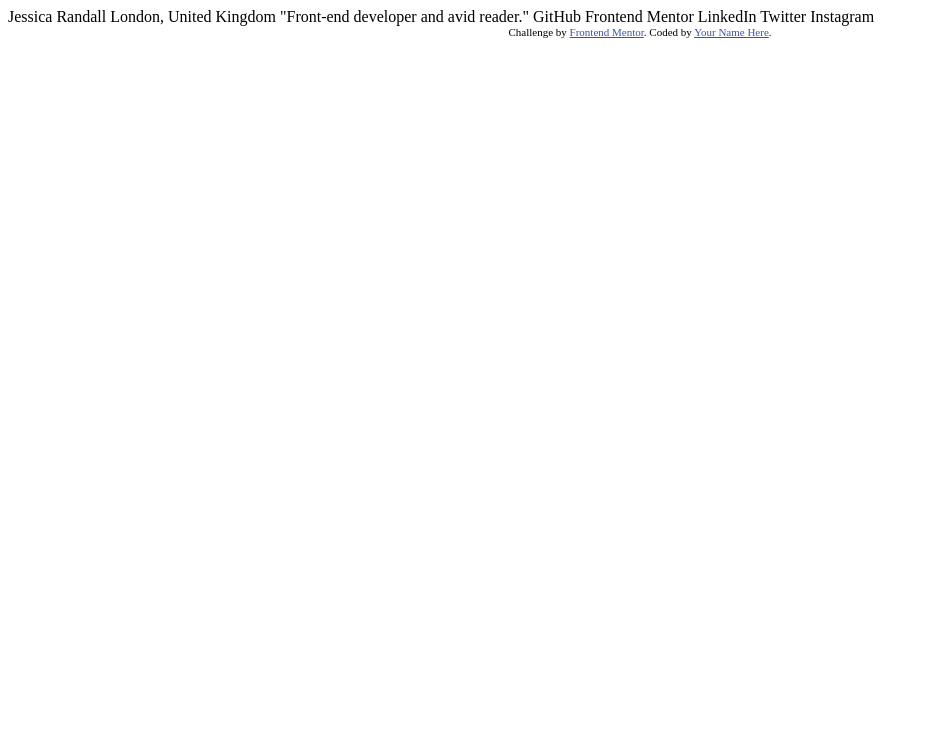
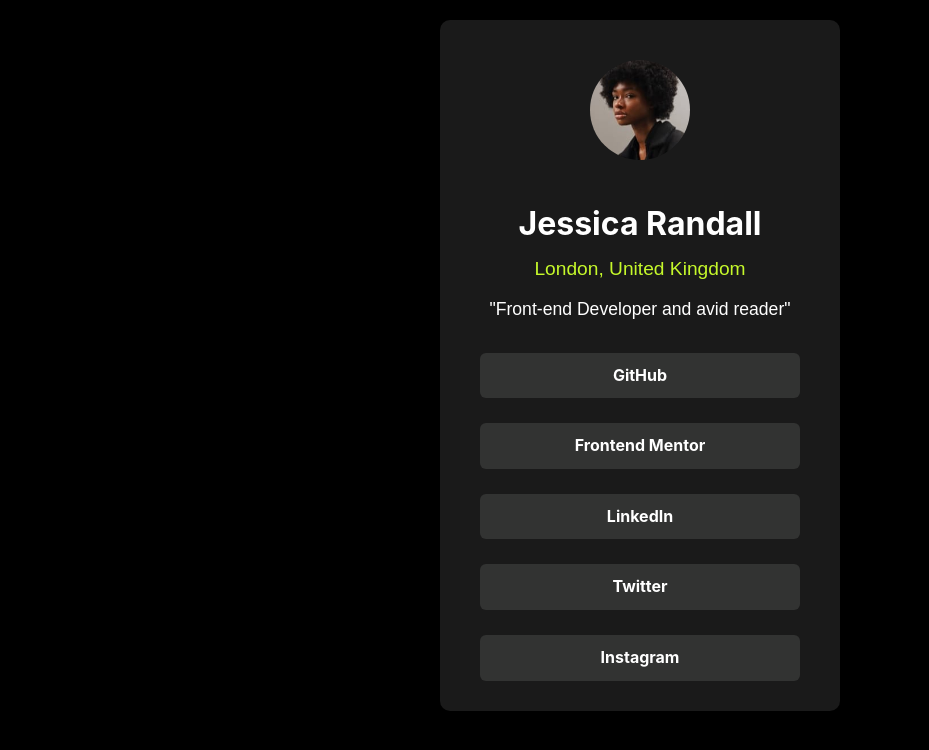
Before and after one commit to Rodrigo237/social_profile, a plain HTML site: page index.html in a window 1280 px wide. Shown: the whole page, without its empty margins (0-929 px from the left). Drawn offline with Linux system fonts and the light colour scheme.

Commit message:
Exercise_done

```diff
--- /dev/null
+++ b/assets/css/styles.css
@@ -0,0 +1,83 @@
+*{
+    margin: 0;
+    padding: 0;
+    box-sizing: border-box;
+}
+
+body {
+    font-family: Arial, sans-serif;
+    line-height: 1.6;
+    color: white;
+    background-color: black;
+    display: flex;
+    align-items: center;
+}
+
+.profile {
+    width: 100%;
+    max-width: 400px;
+    margin: 20px auto;
+    padding: 20px;
+    background-color: #1a1a1a;
+    border-radius: 10px;
+    text-align: center;
+}
+
+.profile-image {
+    width: 100px;
+    height: 100px;
+    border-radius: 50%;
+    margin-top: 20px;
+    margin-bottom: 20px;
+}
+
+.name{
+    font-family: 'inter', sans-serif;
+    font-size: 2em;
+    margin-top: 10px;
+    margin-bottom: 5px;
+}
+
+.country {
+    font-size: 1.2em;
+    color: #c5f82b;
+}
+
+.role{
+    font-size: 1.1em;
+    margin-top: 10px;
+}
+
+.social-links {
+    list-style: none;
+    padding: 0;
+    margin-top: 20px;
+    display: flex;
+    flex-direction: column;
+    align-items: center;
+    gap: 5px;
+    padding-left: 20px;
+    padding-right: 20px;
+}
+
+.social-links li {
+    margin: 10px 0;
+    width: 100%;
+}
+.social-links a {
+    font-family: 'inter', sans-serif;
+    width: 100%;
+    text-decoration: none;
+    color: white;
+    font-weight: bold;
+    border-radius: 6px;
+    border-color: white;
+    background-color: #323332;
+    display: inline-block;
+    padding: 10px 0px;
+}
+
+.social-links a:hover {
+    background-color: #c5f82b;
+    color: black;
+}
--- a/index.html
+++ b/index.html
@@ -5,30 +5,26 @@
   <meta name="viewport" content="width=device-width, initial-scale=1.0"> <!-- displays site properly based on user's device -->
 
   <link rel="icon" type="image/png" sizes="32x32" href="./assets/images/favicon-32x32.png">
+  <link rel="stylesheet" href="./assets/css/styles.css">
 
   <title>Frontend Mentor | Social links profile</title>
-
-  <!-- Feel free to remove these styles or customise in your own stylesheet 👍 -->
-  <style>
-    .attribution { font-size: 11px; text-align: center; }
-    .attribution a { color: hsl(228, 45%, 44%); }
-  </style>
 </head>
 <body>
 
-  Jessica Randall
-  London, United Kingdom
-  "Front-end developer and avid reader."
+  <section class="profile">
+    <img src="./assets/images/avatar-jessica.jpeg" alt="Profile Image" class="profile-image">
+    <h1 class="name">Jessica Randall</h1>
+    <p class="country">London, United Kingdom</p>
+    <p class="role">"Front-end Developer and avid reader"</p>
 
-  GitHub
-  Frontend Mentor
-  LinkedIn
-  Twitter
-  Instagram
+    <ul class="social-links">
+      <li><a href="://github.com/jessicarandall" target="_blank">GitHub</a></li>
+      <li><a href="https://www.frontendmentor.io/profile/jessicarandall" target="_blank">Frontend Mentor</a></li>
+      <li><a href="https://www.linkedin.com/in/jessicarandall" target="_blank">LinkedIn</a></li>
+      <li><a href="https://twitter.com/jessicarandall" target="_blank">Twitter</a></li>
+      <li><a href="https://www.instagram.com/jessicarandall" target="_blank">Instagram</a></li>
+    </ul>
 
-  <div class="attribution">
-    Challenge by <a href="https://www.frontendmentor.io?ref=challenge" target="_blank">Frontend Mentor</a>.
-    Coded by <a href="#">Your Name Here</a>.
-  </div>
+  </section>
 </body>
 </html>
```
